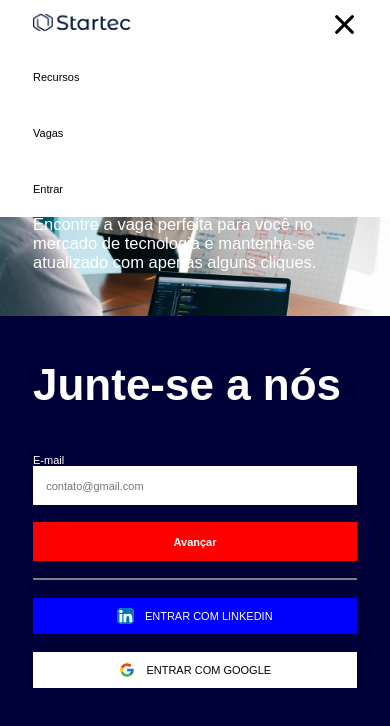
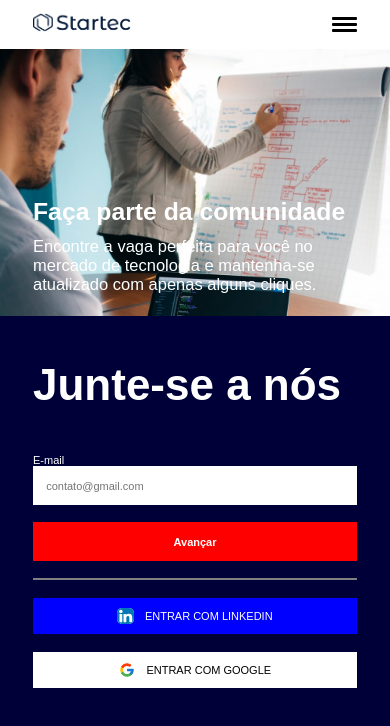
Before and after one commit to jpbast/loginAndRegister-startec, a React (Create React App) app: page / in a window 390 px wide. Shown: the top 726 px of the page. Built offline with nearby package versions, Linux system fonts and the light colour scheme.

Commit message:
updating small stuff

```diff
--- a/src/components/LeftSection.jsx
+++ b/src/components/LeftSection.jsx
@@ -25,7 +25,7 @@
 `
 
 export default function LeftSection() {
-    const[section] = useContext(LoginSectionContext)
+    const [section] = useContext(LoginSectionContext)
 
     return (
         <LeftSectionWrapper section={section}>
--- a/src/components/Login.jsx
+++ b/src/components/Login.jsx
@@ -4,6 +4,8 @@
 import RightSection from './RightSection'
 import styled from 'styled-components'
 import { LoginSectionProvider } from '../contexts/LoginSectionContext'
+
+document.querySelector('body').style.backgroundColor ='rgb(235, 235, 235)'
 
 const ContainerSection = styled.div`
     display: grid;
--- a/src/components/Navbar.jsx
+++ b/src/components/Navbar.jsx
@@ -107,7 +107,7 @@
     })
 
     useEffect(() => {
-        if (window.innerWith <= 600) {
+        if (window.innerWidth <= 600) {
             setClick(false)
         }
     }, [])
--- a/src/components/RightSection.jsx
+++ b/src/components/RightSection.jsx
@@ -16,7 +16,7 @@
     font-size: 1.5rem;
 
     @media screen and (max-width: 600px) {
-        padding: 0 3rem 4rem 3rem;
+        padding: 3rem 3rem 2rem 3rem;
     }
 `
 
```
